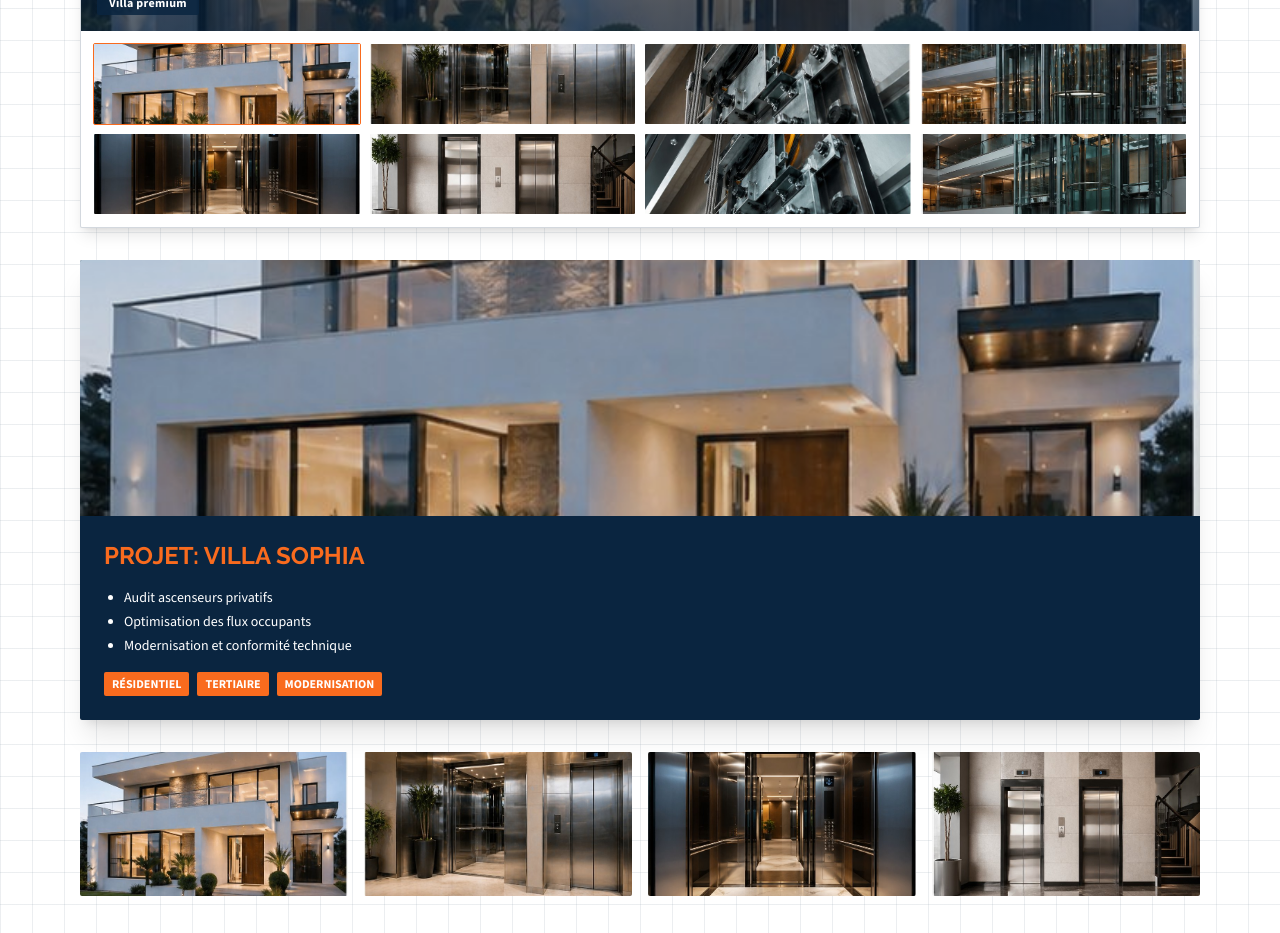
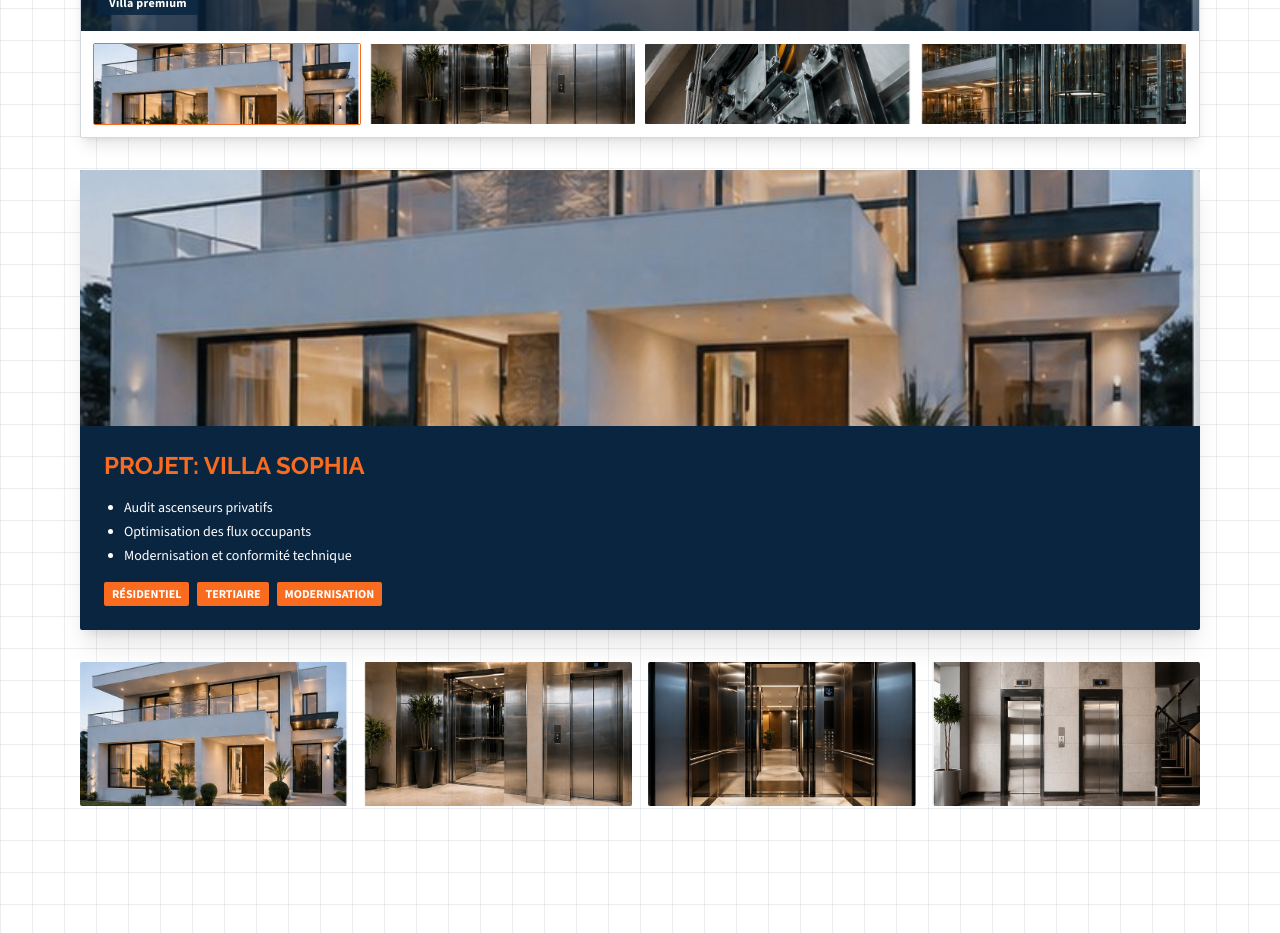
Before and after one commit to MiliMohamed/LVO-Ing-nierie, a Next.js app: page /realisations in a window 1280 px wide. Shown: the part 1080-2013 px from the top of the page. Built offline with nearby package versions, Linux system fonts and the light colour scheme.

Commit message:
fix image final

```diff
--- a/src/app/realisations/page.tsx
+++ b/src/app/realisations/page.tsx
@@ -24,27 +24,8 @@ const carouselImages = [
     src: "/image_1_4_bottom_right.png",
     alt: "Exécution chantier",
     label: "Modernisation",
-  },
-  {
-    src: "/image_2_1_top_left.png",
-    alt: "Suivi opérationnel projet",
-    label: "Pilotage",
-  },
-  {
-    src: "/image_2_2_top_right.png",
-    alt: "Conception et audit",
-    label: "Audit",
-  },
-  {
-    src: "/image_2_3_bottom_left.png",
-    alt: "Coordination maîtrise d'oeuvre",
-    label: "Maîtrise d'oeuvre",
-  },
-  {
-    src: "/image_2_4_bottom_right.png",
-    alt: "Livraison de projet",
-    label: "Livraison",
-  },
+  }
+
 ];
 
 const projectThumbnails = [
```
